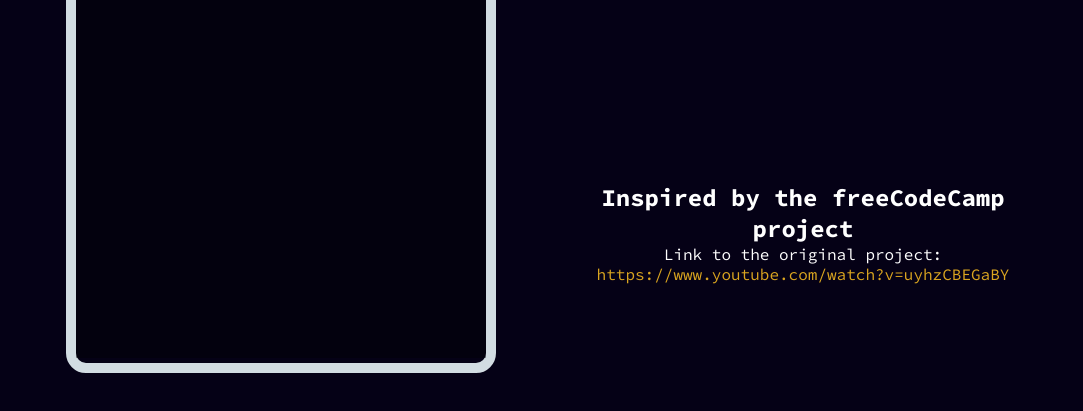
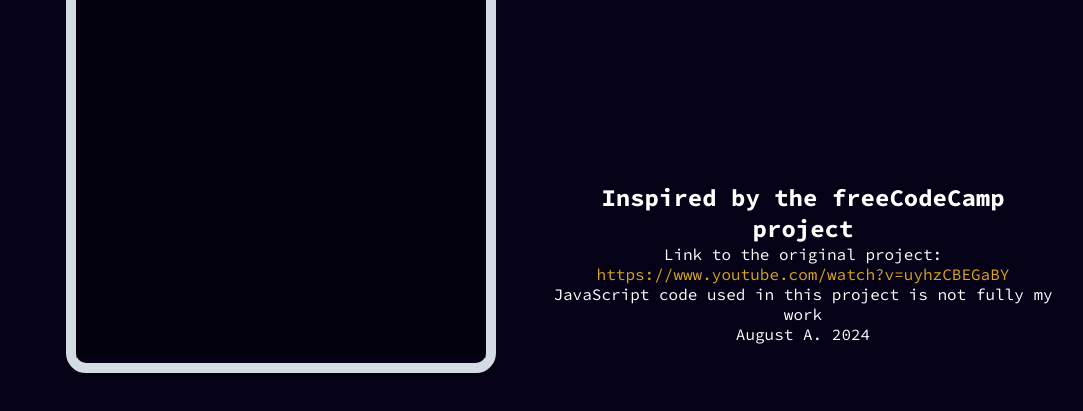
Before and after one commit to CodelessA/Snake-game, a plain HTML site: page index.html in a window 1280 px wide. Shown: the part 275-686 px from the top of the page, without its empty margins (98-1181 px from the left). Drawn offline with Linux system fonts and the light colour scheme.

Commit message:
Update index.html

```diff
--- a/index.html
+++ b/index.html
@@ -40,6 +40,8 @@
               target="_blank"
               >https://www.youtube.com/watch?v=uyhzCBEGaBY</a
             >
+            <p>JavaScript code used in this project is not fully my work</p>
+            <p>August A. 2024</p>
           </p>
         </div>
       </div>
```
